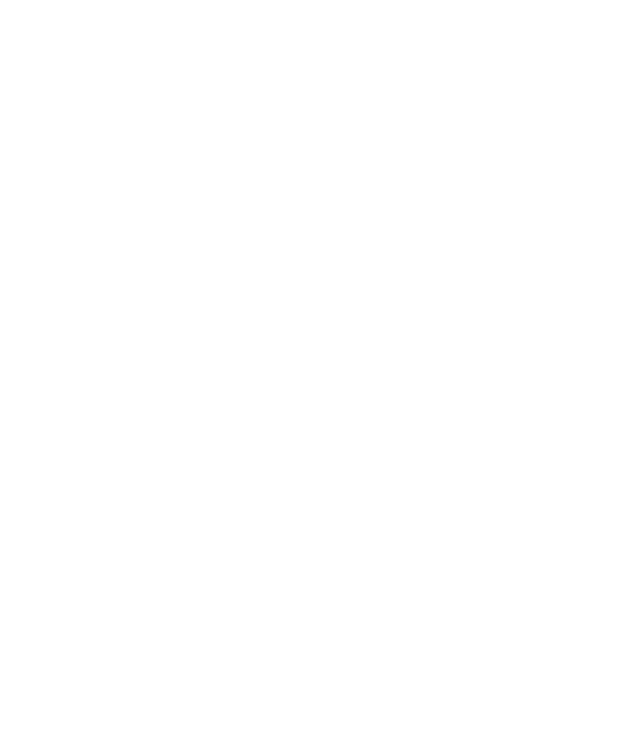
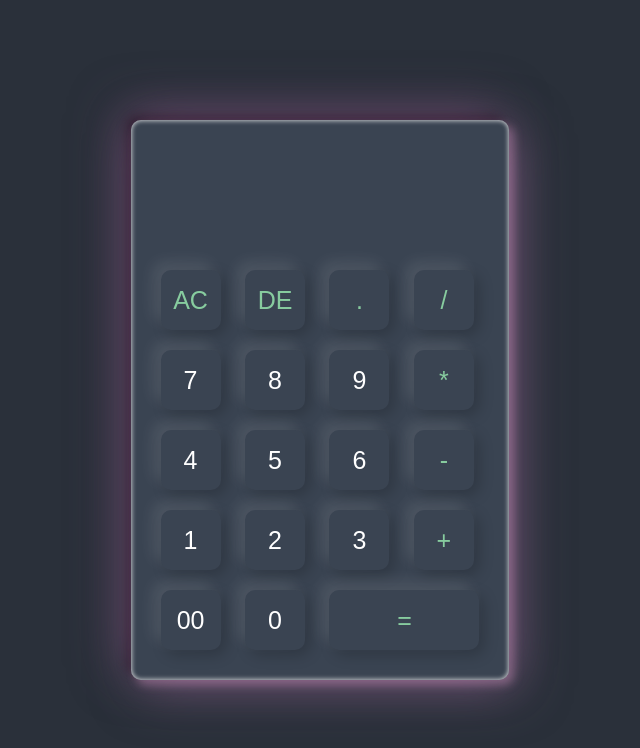
Before and after one commit to MohammedMujtaba-dev/Calculator, a plain HTML site: page index.html in a window 1280 px wide. Shown: the whole page, without its empty margins (320-960 px from the left). Drawn offline with Linux system fonts and the light colour scheme; a web font is replaced by a local one.

Commit message:
adding all the code

```diff
--- a/index.html
+++ b/index.html
@@ -3,10 +3,134 @@
   <head>
     <meta charset="UTF-8" />
     <meta name="viewport" content="width=device-width, initial-scale=1.0" />
-    <title>Document</title>
+    <title>Calculator</title>
     <link rel="stylesheet" href="style.css" />
   </head>
   <body>
+    <div class="container">
+      <div class="calculator">
+        <form>
+          <div class="display">
+            <input type="text" name="display" id="display" />
+          </div>
+          <div>
+            <input
+              type="button"
+              value="AC"
+              onclick="display.value = '';display.style.fontSize = maxfontsize +'px'"
+              class="operator"
+            />
+            <input
+              type="button"
+              value="DE"
+              onclick="display.value = display.value.toString().slice(0,-1);adjustfontsize()"
+              class="operator"
+            />
+            <input
+              type="button"
+              value="."
+              onclick="display.value += '.';adjustfontsize() "
+              class="operator"
+            />
+            <input
+              type="button"
+              value="/"
+              onclick="display.value += '/';adjustfontsize() "
+              class="operator"
+            />
+          </div>
+          <div>
+            <input
+              type="button"
+              value="7"
+              onclick="display.value += '7';adjustfontsize() "
+            />
+            <input
+              type="button"
+              value="8"
+              onclick="display.value += '8';adjustfontsize() "
+            />
+            <input
+              type="button"
+              value="9"
+              onclick="display.value += '9';adjustfontsize() "
+            />
+            <input
+              type="button"
+              value="*"
+              onclick="display.value += '*';adjustfontsize() "
+              class="operator"
+            />
+          </div>
+          <div>
+            <input
+              type="button"
+              value="4"
+              onclick="display.value += '4';adjustfontsize() "
+            />
+            <input
+              type="button"
+              value="5"
+              onclick="display.value += '5';adjustfontsize() "
+            />
+            <input
+              type="button"
+              value="6"
+              onclick="display.value += '6';adjustfontsize() "
+            />
+            <input
+              type="button"
+              value="-"
+              onclick="display.value += '-';adjustfontsize()"
+              class="operator"
+            />
+          </div>
+          <div>
+            <input
+              type="button"
+              value="1"
+              onclick="display.value += '1';adjustfontsize() "
+            />
+            <input
+              type="button"
+              value="2"
+              onclick="display.value += '2';adjustfontsize() "
+            />
+            <input
+              type="button"
+              value="3"
+              onclick="display.value += '3';adjustfontsize() "
+            />
+            <input
+              type="button"
+              value="+"
+              onclick="display.value += '+';adjustfontsize() "
+              class="operator"
+            />
+          </div>
+          <div>
+            <input
+              type="button"
+              value="00"
+              onclick="display.value += '00';adjustfontsize() "
+            />
+            <input
+              type="button"
+              value="0"
+              onclick="display.value += '0';adjustfontsize() "
+            />
+            <input
+              type="button"
+              value="="
+              onclick="try{display.value = eval(display.value);}catch(e){
+                display.value = 'Error';
+              }adjustfontsize() "
+              class="equal operator"
+            />
+          </div>
+        </form>
+      </div>
+    </div>
     <script src="script.js"></script>
   </body>
 </html>
--- a/script.js
+++ b/script.js
@@ -0,0 +1,11 @@
+let display = document.querySelector("#display");
+let maxfontsize = 45;
+let minfontsize = 15;
+
+function adjustfontsize() {
+  let fontsize = maxfontsize;
+  while (display.scrollWidth > display.clientWidth && fontsize > minfontsize) {
+    fontsize -= 1;
+    display.style.fontSize = fontsize + "px";
+  }
+}
--- a/style.css
+++ b/style.css
@@ -0,0 +1,64 @@
+@import url("https://fonts.googleapis.com/css2?family=Agdasima:wght@400;700&display=swap");
+* {
+  margin: 0;
+  padding: 0;
+  box-sizing: border-box;
+  font-family: "Agdasima", sans-serif;
+}
+.container {
+  width: 100vw;
+  height: 100vh;
+  background-color: #2a303a;
+  display: flex;
+  align-items: center;
+  justify-content: center;
+}
+.calculator {
+  background-color: #3a4452;
+  padding: 20px;
+  border-radius: 10px;
+  box-shadow: 5px 5px 10px rgba(227, 160, 208, 0.374),
+    -5px -5px 10px rgba(37, 11, 29, 0.431),
+    10px 10px 50px rgba(133, 98, 137, 0.592),
+    -10px -10px 50px rgba(116, 74, 114, 0.63),
+    0.5px 0.5px 5px rgba(255, 255, 255, 0.536) inset,
+    -0.5px -0.5px 5px rgba(255, 255, 255, 0.536) inset;
+  border: 2px inset rgba(227, 160, 208, 0.374), rgba(37, 11, 29, 0.431),
+    rgba(133, 98, 137, 0.592), rgba(116, 74, 114, 0.63);
+}
+.calculator form input {
+  outline: none;
+  border: none;
+  width: 60px;
+  height: 60px;
+  border-radius: 10px;
+  box-shadow: -8px -8px 15px rgba(255, 255, 255, 0.1),
+    5px 5px 15px rgba(0, 0, 0, 0.2);
+  background: transparent;
+  font-size: 25px;
+  color: white;
+  margin: 10px;
+}
+form .display {
+  display: flex;
+  justify-content: flex-end;
+  margin: 20px 0px;
+}
+form .display input {
+  box-shadow: none;
+  flex: 1;
+  font-size: 45px;
+  text-align: right;
+  background-color: transparent;
+  outline: none;
+  border: none;
+  color: white;
+}
+
+form input.equal {
+  width: 150px;
+}
+
+form input.operator {
+  color: rgba(152, 234, 176, 0.821);
+}
```
